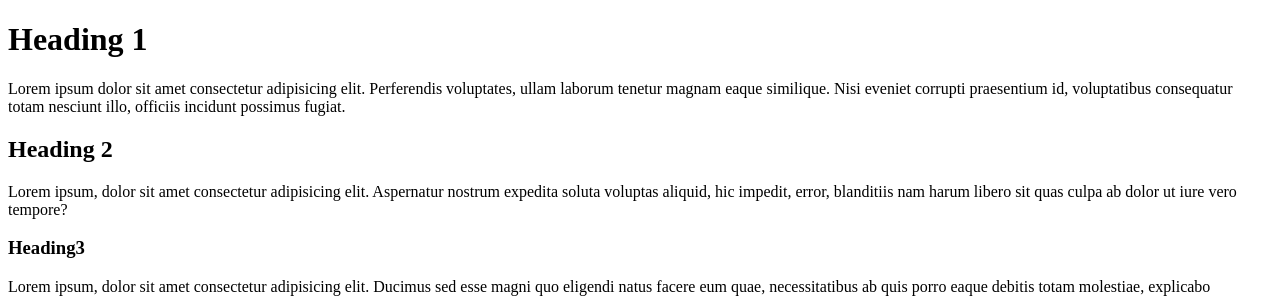
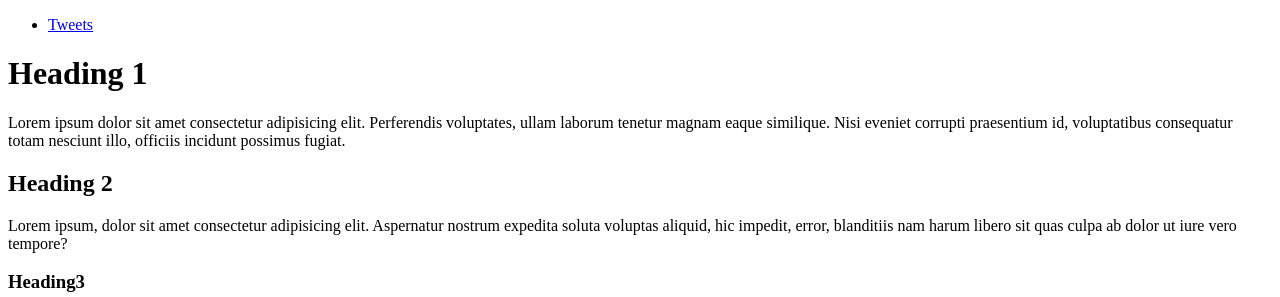
Before and after one commit to derrick-codex/My_First_Portfolio, a plain HTML site: page html_basic/index.html in a window 1280 px wide. Shown: the top 297 px of the page. Drawn offline with Linux system fonts and the light colour scheme.

Commit message:
embedding tweets

```diff
--- a/html_basic/index.html
+++ b/html_basic/index.html
@@ -1,26 +1,44 @@
 <!DOCTYPE html>
 <html lang="en">
+
 <head>
     <meta charset="UTF-8">
     <meta name="viewport" content="width=device-width, initial-scale=1.0">
     <title>Annoying</title>
 </head>
+
 <body>
-    <div>
+    <nav>
+        <ul>
+            <li>
+                <a href="./tweets.html">Tweets</a>
+            </li>
+        </ul>
+    </nav>
+    <main>
+
         <h1>Heading 1 </h1>
-        <p>Lorem ipsum dolor sit amet consectetur adipisicing elit. Perferendis voluptates, ullam laborum tenetur magnam eaque similique. Nisi eveniet corrupti praesentium id, voluptatibus consequatur totam nesciunt illo, officiis incidunt possimus fugiat.</p>
+        <p>Lorem ipsum dolor sit amet consectetur adipisicing elit. Perferendis voluptates, ullam laborum tenetur magnam
+            eaque similique. Nisi eveniet corrupti praesentium id, voluptatibus consequatur totam nesciunt illo,
+            officiis incidunt possimus fugiat.</p>
 
         <h2>Heading 2</h2>
-        <p>Lorem ipsum, dolor sit amet consectetur adipisicing elit. Aspernatur nostrum expedita soluta voluptas aliquid, hic impedit, error, blanditiis nam harum libero sit quas culpa ab dolor ut iure vero tempore?</p>
+        <p>Lorem ipsum, dolor sit amet consectetur adipisicing elit. Aspernatur nostrum expedita soluta voluptas
+            aliquid, hic impedit, error, blanditiis nam harum libero sit quas culpa ab dolor ut iure vero tempore?</p>
 
         <h3>Heading3</h3>
-        <p>Lorem ipsum, dolor sit amet consectetur adipisicing elit. Ducimus sed esse magni quo eligendi natus facere eum quae, necessitatibus ab quis porro eaque debitis totam molestiae, explicabo consequatur cupiditate in.</p>
+        <p>Lorem ipsum, dolor sit amet consectetur adipisicing elit. Ducimus sed esse magni quo eligendi natus facere
+            eum quae, necessitatibus ab quis porro eaque debitis totam molestiae, explicabo consequatur cupiditate in.
+        </p>
 
-        <p>Lorem ipsum dolor sit amet, consectetur adipisicing elit. Ducimus deserunt temporibus nesciunt eius fugiat delectus possimus non, illo nobis, laborum distinctio. Molestias deserunt modi dignissimos et ipsa! Inventore, impedit porro.</p>
+        <p>Lorem ipsum dolor sit amet, consectetur adipisicing elit. Ducimus deserunt temporibus nesciunt eius fugiat
+            delectus possimus non, illo nobis, laborum distinctio. Molestias deserunt modi dignissimos et ipsa!
+            Inventore, impedit porro.</p>
         <!-- <img src="https://i.ibb.co/gTDZZT8/ALX-Logo-07.png" alt="from alx"> -->
-         <a href="">
+        <a href="">
             <img src="https://i.ibb.co/gTDZZT8/ALX-Logo-07.png" alt="">
-         </a>
-    </div>
+        </a>
+    </main>
 </body>
+
 </html>
```
Also changed, not shown: html_basic/tweets.html (added, +23 -0 lines).
